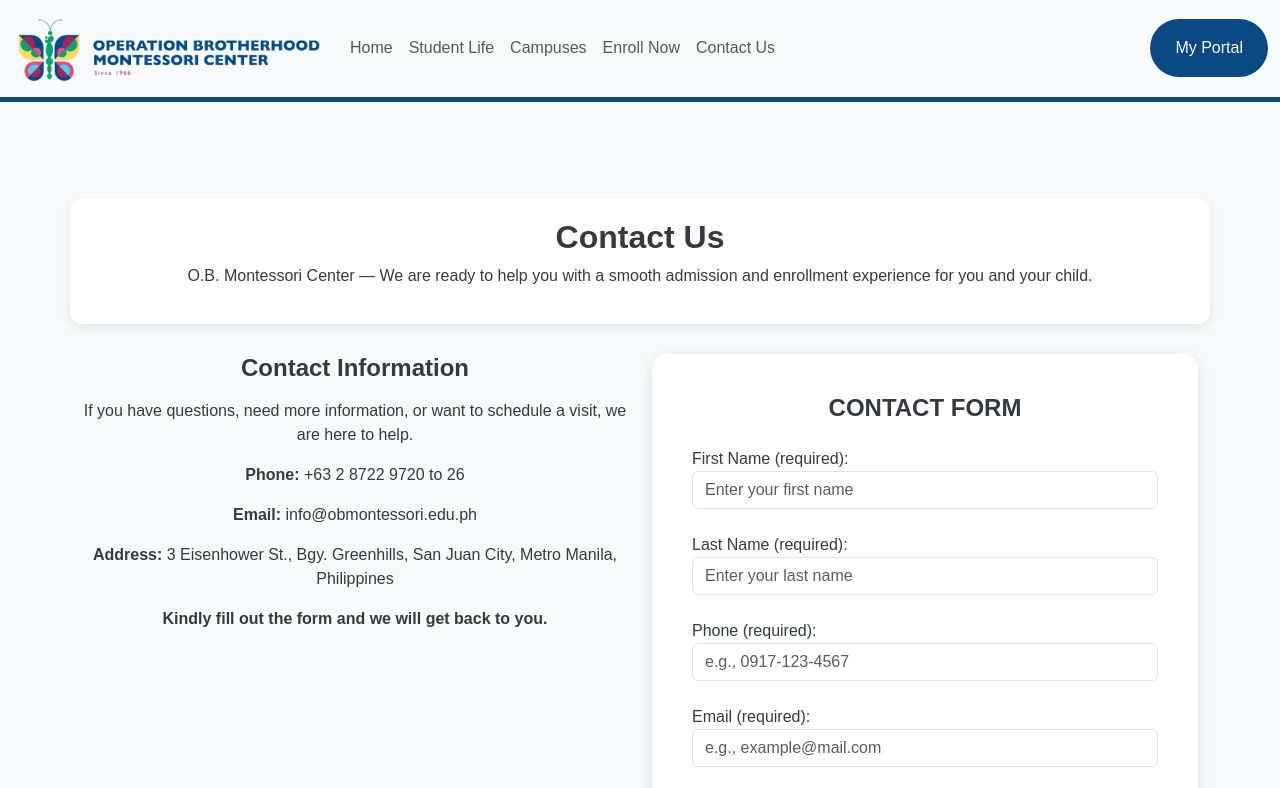
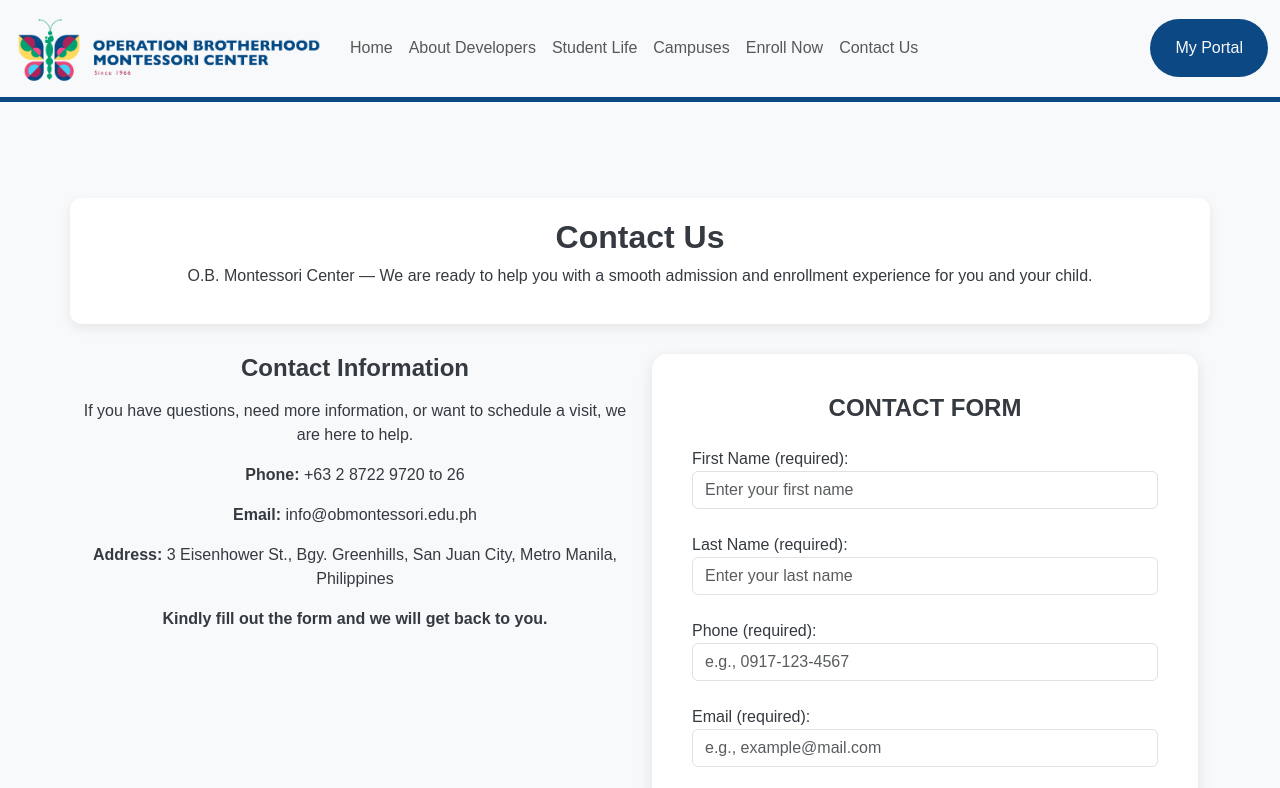
Before and after one commit to sundae-wenzdae-paragas/Q2-Project, a plain HTML site: page contact_us.html in a window 1280 px wide. Shown: the top 788 px of the page. Drawn offline with nearby package versions, Linux system fonts and the light colour scheme; a web font is replaced by a local one.

Commit message:
Update contact_us.html

```diff
--- a/contact_us.html
+++ b/contact_us.html
@@ -48,6 +48,7 @@
     <div class="collapse navbar-collapse col-sm-4" id="mynavbar">
       <ul class="navbar-nav me-auto">
         <li class="nav-item"><a class="nav-link" href="index.html">Home</a></li>
+        <li class="nav-item"><a class="nav-link" href="about_developers.html">About Developers</a></li>
         <li class="nav-item"><a class="nav-link" href="student_life.html">Student Life</a></li>
         <li class="nav-item"><a class="nav-link" href="campuses.html">Campuses</a></li>
         <li class="nav-item"><a class="nav-link" href="enroll_now.html">Enroll Now</a></li>
```
